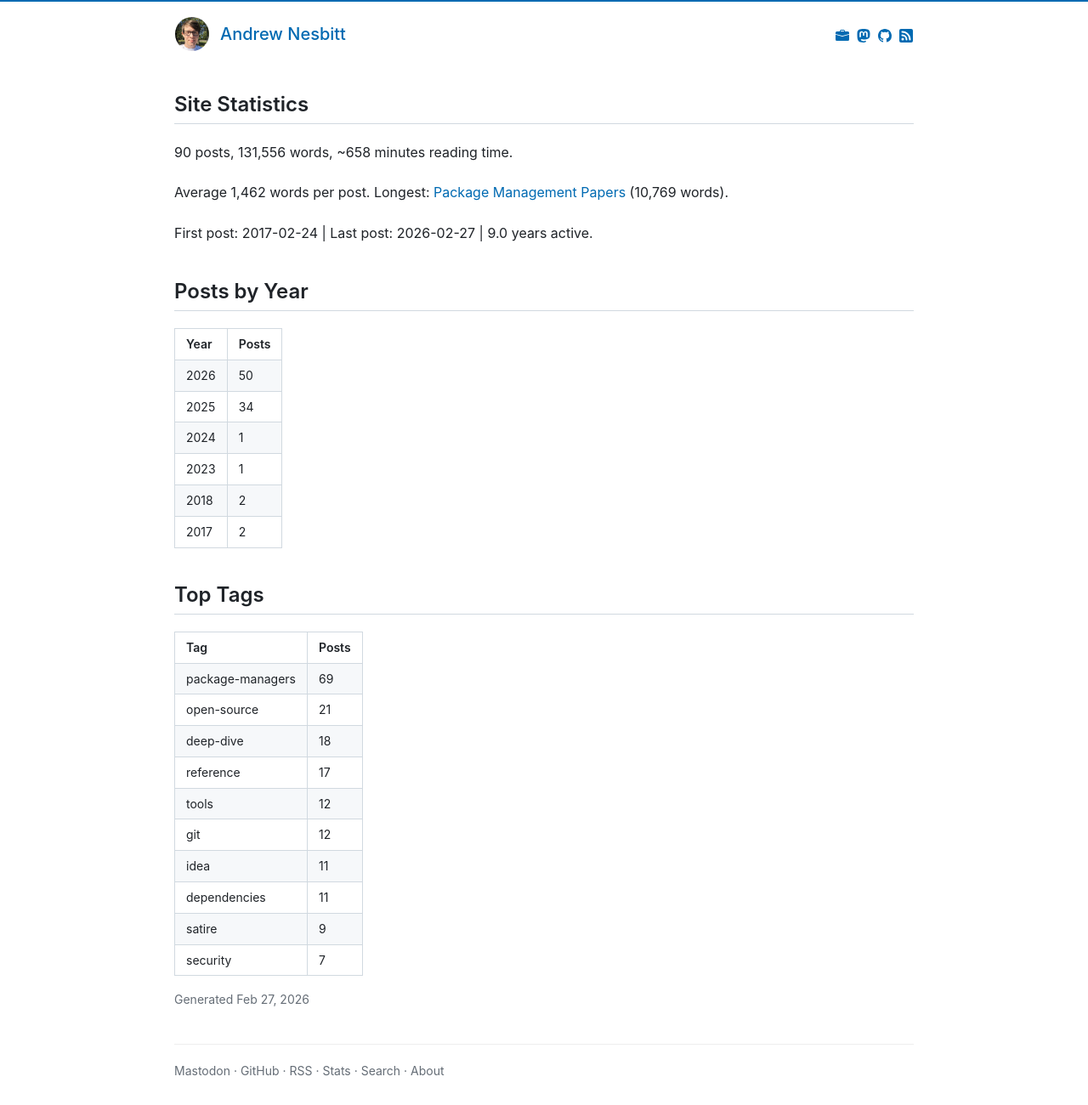
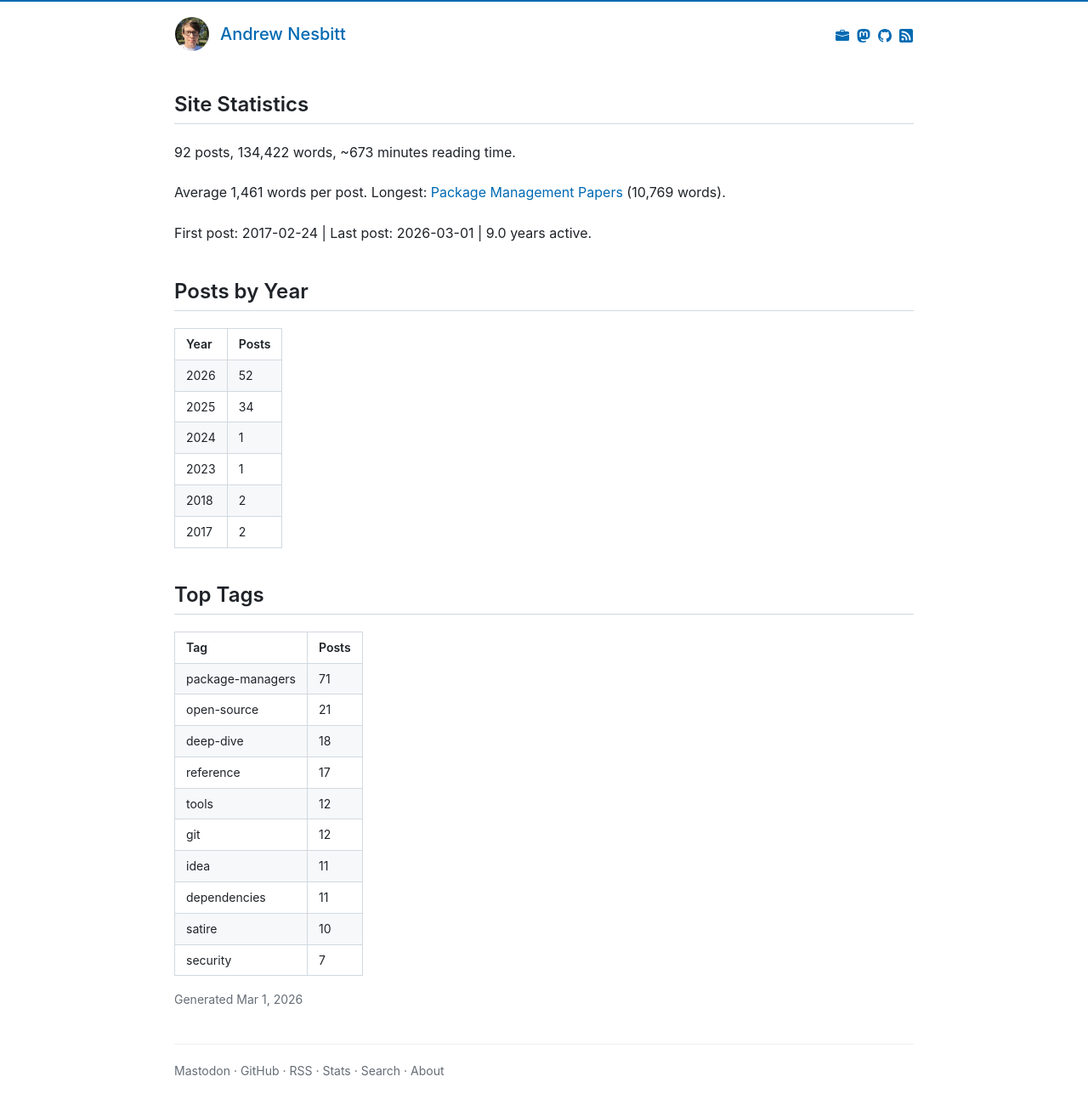
Before and after one commit to andrew/nesbitt.io, a Jekyll site: the page built from stats.html, in a window 1280 px wide. Shown: the whole page at 85% size. Built offline with Jekyll 4.4.1, drawn with Linux system fonts in a browser that asks for light colours.

Commit message:
Add new post on downstream testing

```diff
--- a/_data/stats.json
+++ b/_data/stats.json
@@ -1,9 +1,9 @@
 {
-  "generated_at": "2026-02-27T10:17:58Z",
-  "total_posts": 90,
-  "total_words": 131556,
-  "reading_minutes": 658,
-  "average_words": 1462,
+  "generated_at": "2026-03-01T11:33:39Z",
+  "total_posts": 92,
+  "total_words": 134422,
+  "reading_minutes": 673,
+  "average_words": 1461,
   "longest_post": {
     "title": "Package Management Papers",
     "url": "/2025/11/13/package-management-papers.html",
@@ -20,16 +20,16 @@
     "date": "2017-02-24"
   },
   "last_post": {
-    "title": "xkcd 2347",
-    "url": "/2026/02/27/xkcd-2347.html",
-    "date": "2026-02-27"
+    "title": "Downstream Testing",
+    "url": "/2026/03/01/downstream-testing.html",
+    "date": "2026-03-01"
   },
   "years_active": 9.0,
   "posts_per_month": 0.8,
   "posts_by_year": [
     {
       "year": 2026,
-      "count": 50
+      "count": 52
     },
     {
       "year": 2025,
@@ -54,8 +54,12 @@
   ],
   "posts_by_month": [
     {
+      "month": "2026-03",
+      "count": 1
+    },
+    {
       "month": "2026-02",
-      "count": 25
+      "count": 26
     },
     {
       "month": "2026-01",
@@ -91,18 +95,18 @@
     }
   ],
   "posts_by_day_of_week": {
-    "sunday": 12,
+    "sunday": 13,
     "monday": 14,
     "tuesday": 11,
     "wednesday": 12,
     "thursday": 15,
     "friday": 15,
-    "saturday": 11
+    "saturday": 12
   },
   "tags": [
     {
       "name": "package-managers",
-      "count": 69
+      "count": 71
     },
     {
       "name": "open-source",
@@ -134,7 +138,7 @@
     },
     {
       "name": "satire",
-      "count": 9
+      "count": 10
     },
     {
       "name": "security",
@@ -145,16 +149,20 @@
       "count": 7
     },
     {
-      "name": "sbom",
+      "name": "ruby",
       "count": 5
     },
     {
-      "name": "ruby",
+      "name": "sbom",
       "count": 5
     },
     {
       "name": "ecosyste.ms",
       "count": 5
+    },
+    {
+      "name": "history",
+      "count": 4
     },
     {
       "name": "ai",
@@ -165,11 +173,15 @@
       "count": 4
     },
     {
-      "name": "history",
-      "count": 4
+      "name": "git-pkgs",
+      "count": 3
     },
     {
-      "name": "git-pkgs",
+      "name": "docker",
+      "count": 3
+    },
+    {
+      "name": "npm",
       "count": 3
     },
     {
@@ -177,15 +189,23 @@
       "count": 3
     },
     {
-      "name": "docker",
-      "count": 3
+      "name": "research",
+      "count": 2
     },
     {
       "name": "podcasts",
       "count": 2
     },
     {
-      "name": "research",
+      "name": "javascript",
+      "count": 2
+    },
+    {
+      "name": "ecosystems",
+      "count": 2
+    },
+    {
+      "name": "versioning",
       "count": 2
     },
     {
@@ -197,23 +217,15 @@
       "count": 2
     },
     {
-      "name": "npm",
-      "count": 2
-    },
-    {
-      "name": "versioning",
-      "count": 2
-    },
-    {
       "name": "semver",
       "count": 2
     },
     {
-      "name": "javascript",
-      "count": 2
+      "name": "the-path",
+      "count": 1
     },
     {
-      "name": "homebrew",
+      "name": "importmap",
       "count": 1
     },
     {
@@ -221,11 +233,7 @@
       "count": 1
     },
     {
-      "name": "importmap",
-      "count": 1
-    },
-    {
-      "name": "the-path",
+      "name": "homebrew",
       "count": 1
     },
     {
@@ -257,15 +265,15 @@
       "count": 1
     },
     {
-      "name": "ecosystems",
-      "count": 1
-    },
-    {
       "name": "policy",
       "count": 1
     },
     {
       "name": "postgres",
+      "count": 1
+    },
+    {
+      "name": "testing",
       "count": 1
     },
     {
```
Also changed, not shown: _posts/2026-03-01-downstream-testing.md (added, +56 -0 lines).
